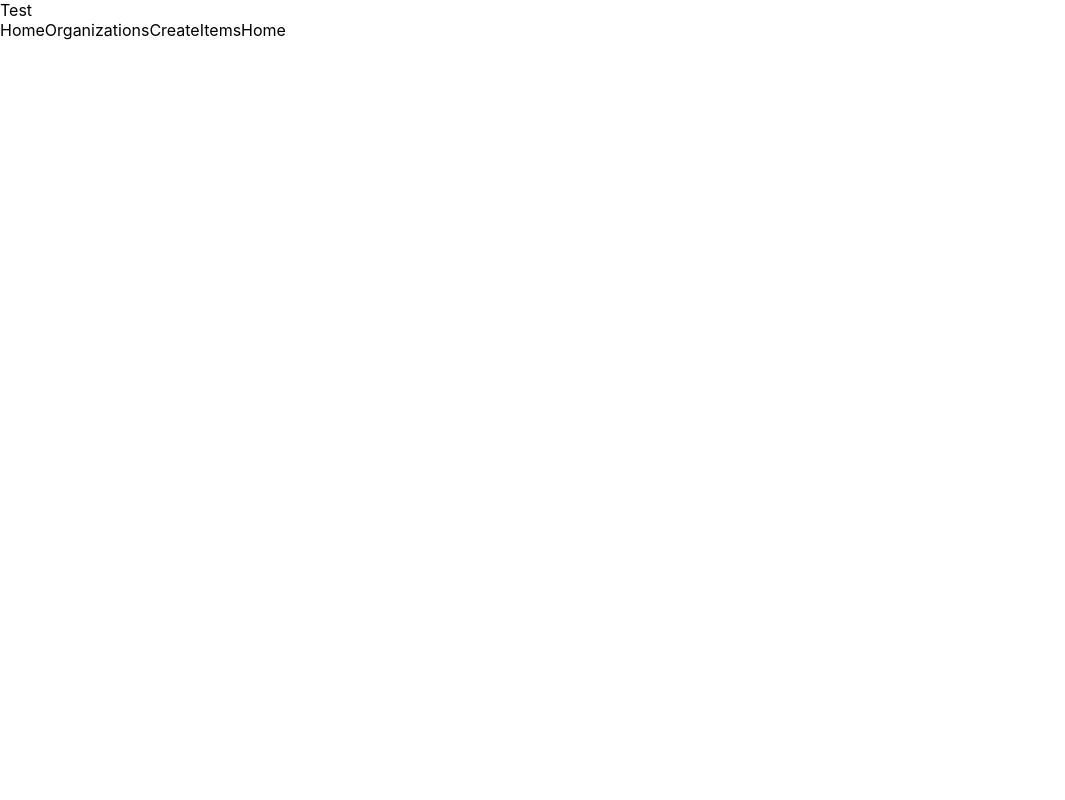
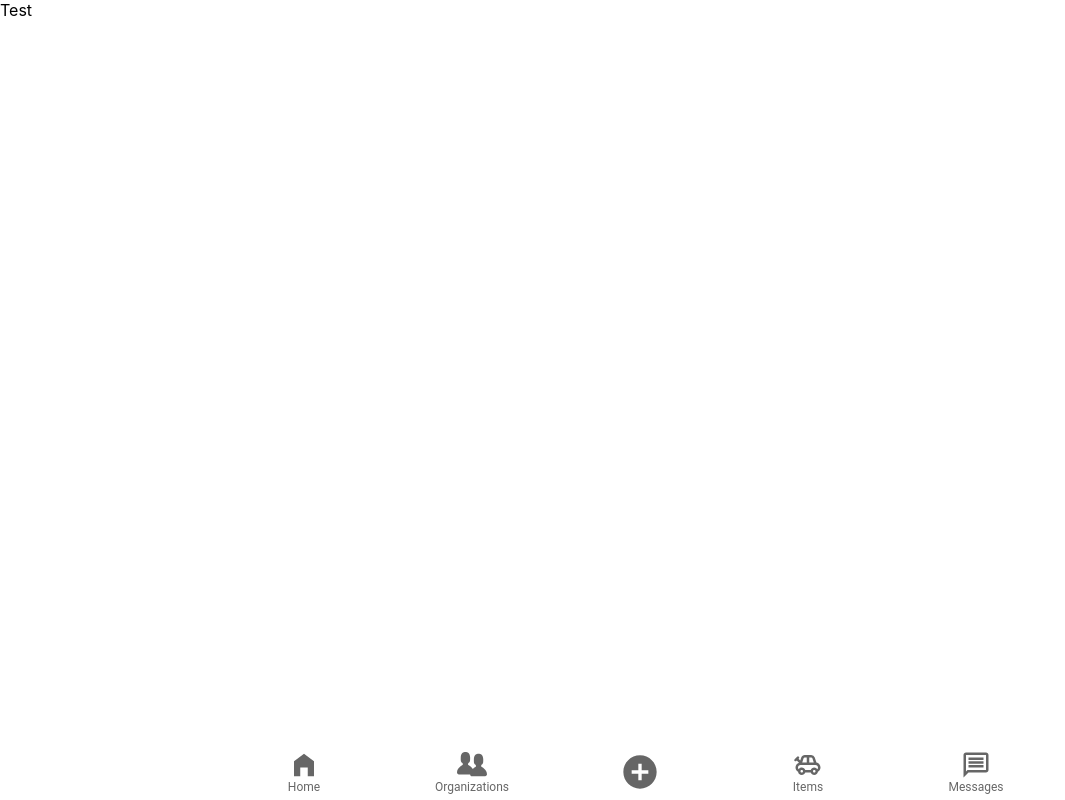
Before and after one commit to akai-org/pet-share-hackyeah-2021-frontend, a Next.js app: page / in a window 1280 px wide. Shown: the whole page, without its empty margins (0-1065 px from the left). Built offline with nearby package versions, Linux system fonts and the light colour scheme.

Commit message:
Add Material Bottom Navigation

```diff
--- a/components/ui/NavBar/NavBar.tsx
+++ b/components/ui/NavBar/NavBar.tsx
@@ -1,14 +1,36 @@
-import React, {FunctionComponent} from 'react';
-import NavBarItem from "@components/ui/NavBar/NavBarItem/NavBarItem";
+import React, {FunctionComponent, useState} from 'react';
+import {BottomNavigation, BottomNavigationAction, BottomNavigationClasses, Box} from "@mui/material";
+import {MdHomeFilled, MdAddCircle, MdOutlineToys, MdOutlineMessage} from "react-icons/md";
+import { GoOrganization } from "react-icons/go";
+import styled from "styled-components";
 
-const NavBar: FunctionComponent = () => (
-  <nav>
-    <NavBarItem href="/">Home</NavBarItem>
-    <NavBarItem href="/market/organizations">Organizations</NavBarItem>
-    <NavBarItem href="/user/create">Create</NavBarItem>
-    <NavBarItem href="/market/browse">Items</NavBarItem>
-    <NavBarItem href="/social/messages">Home</NavBarItem>
-  </nav>
-)
+const NavBox = styled(BottomNavigation)`
+  position: fixed;
+  bottom: 0;
+  width: 100%;
+  left: 0;
+`
+
+const NavBar: FunctionComponent = () => {
+
+  const [value, setValue] = useState(0)
+
+  return (
+      <NavBox
+        showLabels
+        value={value}
+        onChange={(event, newValue) => {
+          setValue(newValue);
+        }}>
+        <BottomNavigationAction label="Home" icon={<MdHomeFilled size="30"/>} value="/"/>
+        <BottomNavigationAction label="Organizations" icon={<GoOrganization size="30"/>} value="/market/organizations"/>
+        <BottomNavigationAction showLabel={false} icon={<MdAddCircle size="40"/>} value="/user/create"/>
+        <BottomNavigationAction label="Items" icon={<MdOutlineToys size="30"/>} value="/market/browse"/>
+        <BottomNavigationAction label="Messages" icon={<MdOutlineMessage size="30"/>} value="/user/organizations"/>
+      </NavBox>
+  )
+}
+
+
 
 export default NavBar;
--- a/components/ui/NavBar/NavBarItem/NavBarItem.tsx
+++ /dev/null
@@ -1,12 +0,0 @@
-import React, {FunctionComponent, PropsWithChildren} from "react";
-import Link from 'next/link'
-
-export interface Props {
-  href: string
-}
-
-const NavBarItem: FunctionComponent<Props> = (props: PropsWithChildren<Props>) => (
-  <Link href={props.href}>{props.children}</Link>
-)
-
-export default NavBarItem;
--- a/styles/globals.css
+++ b/styles/globals.css
@@ -4,6 +4,7 @@ body {
   margin: 0;
   font-family: -apple-system, BlinkMacSystemFont, Segoe UI, Roboto, Oxygen,
     Ubuntu, Cantarell, Fira Sans, Droid Sans, Helvetica Neue, sans-serif;
+  min-height: 100vh;
 }
 
 :root{
```
Also changed, not shown: 1 other file (tests, documents, lock files or other folders).
